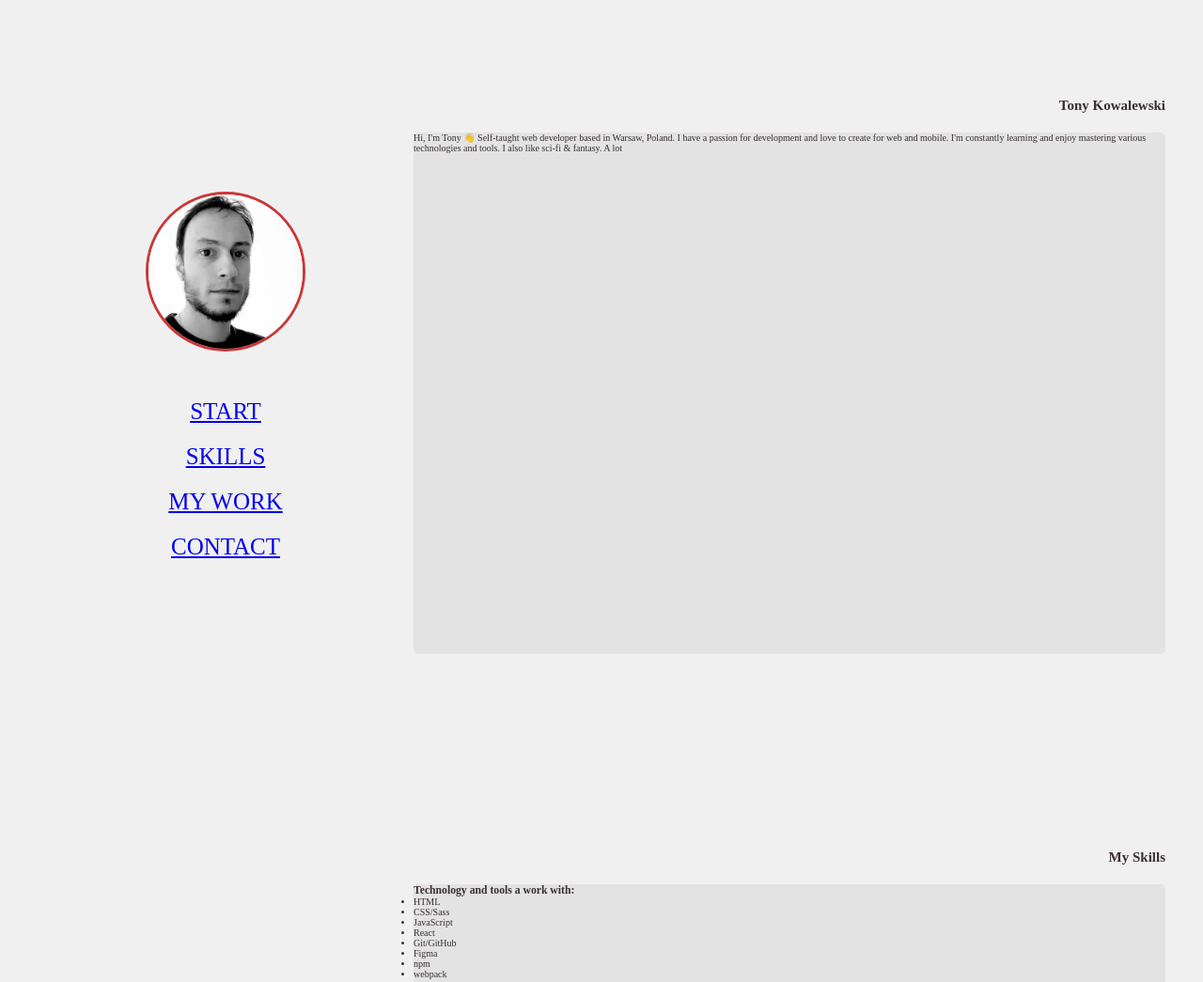
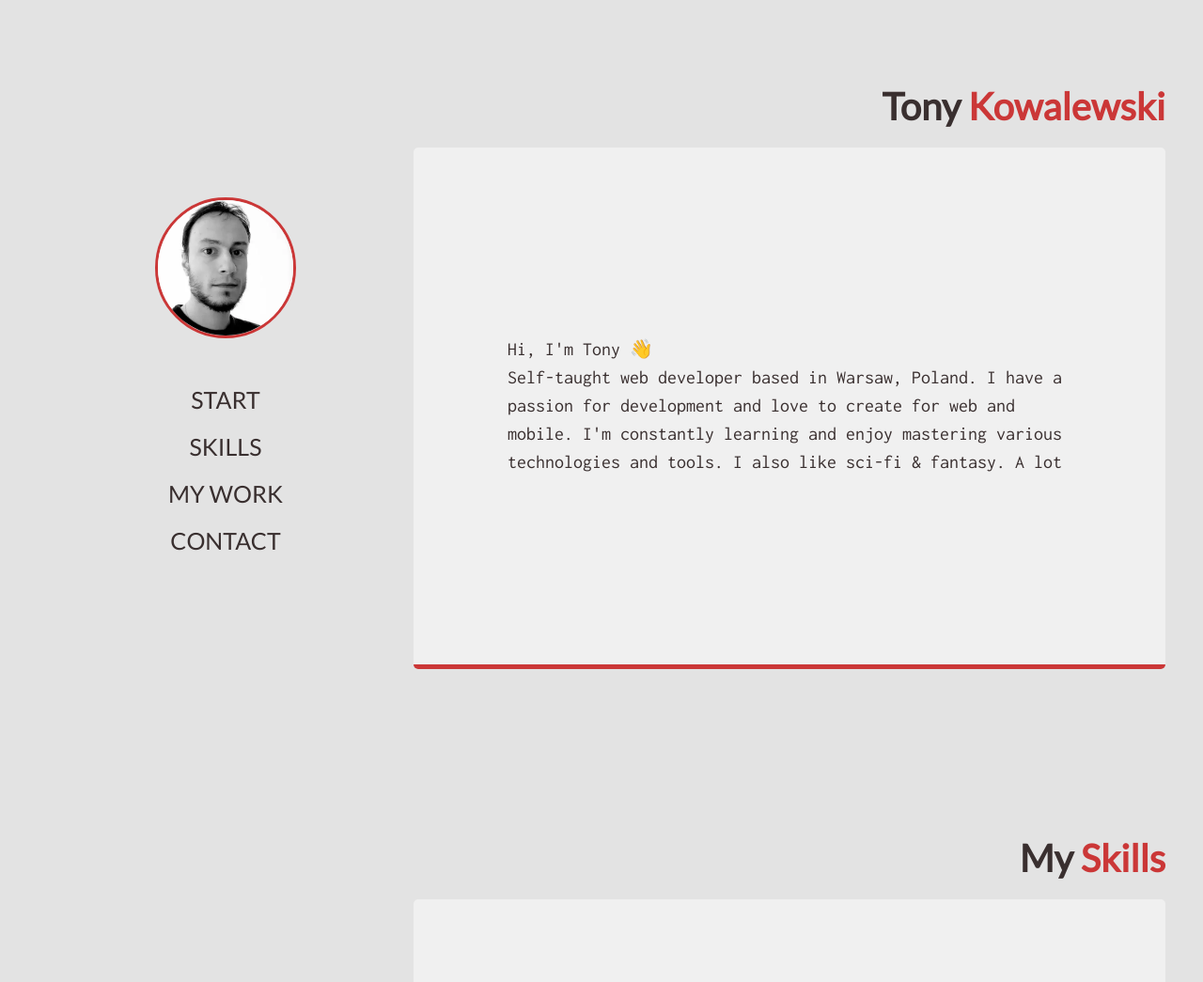
Before and after one commit to t-kowalewski/my_website_v2, a website: page index.html in a window 1280 px wide. Shown: the top 1045 px of the page at 94% size. Drawn offline with Linux system fonts and the light colour scheme.

Commit message:
update nav & style, add fonts

```diff
--- a/index.html
+++ b/index.html
@@ -5,6 +5,9 @@
   <meta charset="UTF-8">
   <meta http-equiv="X-UA-Compatible" content="IE=edge">
   <meta name="viewport" content="width=device-width, initial-scale=1.0">
+
+  <link href="https://fonts.googleapis.com/css2?family=Inconsolata&family=Lato&display=swap" rel="stylesheet">
+
 
   <link rel="stylesheet" href="css/style.css">
 
@@ -18,10 +21,10 @@
       <img src="img/profile_pic.webp" alt="Tony Kowalewski">
 
       <ul class="menu">
-        <li class="menu__item"><a href="#start">Start</a></li>
-        <li class="menu__item"><a href="#skills">Skills</a></li>
-        <li class="menu__item"><a href="#work">My Work</a></li>
-        <li class="menu__item"><a href="#contact">Contact</a></li>
+        <li class="menu__item"><a class="menu__link" href="#start">Start</a></li>
+        <li class="menu__item"><a class="menu__link" href="#skills">Skills</a></li>
+        <li class="menu__item"><a class="menu__link" href="#work">My Work</a></li>
+        <li class="menu__item"><a class="menu__link" href="#contact">Contact</a></li>
       </ul>
     </nav>
 
@@ -29,10 +32,10 @@
     <div class="content">
       <!-- Start -->
       <section class="page" id="start">
-        <h2 class="page__title">Tony Kowalewski</h2>
+        <h2 class="page__title">Tony <span class="page__title--red">Kowalewski</span></h2>
 
         <div class="card">
-          <p class="card__text">Hi, I'm Tony 👋
+          <p class="card__text">Hi, I'm Tony 👋<br>
             Self-taught web developer based in Warsaw, Poland. I have a passion for development and love to create for
             web
             and
@@ -44,9 +47,9 @@
 
       <!-- Skills -->
       <section class="page" id="skills">
-        <h2 class="page__title">My Skills</h2>
+        <h2 class="page__title">My <span class="page__title--red">Skills</span></h2>
 
-        <div class="card">
+        <div class="card card--skills">
           <h3 class="card__title">Technology and tools a work with:</h3>
 
           <ul class="card__list">
@@ -67,9 +70,9 @@
 
       <!-- Work -->
       <section class="page" id="work">
-        <h2 class="page__title">My Work</h2>
+        <h2 class="page__title">My <span class="page__title--red">Work</span></h2>
 
-        <div class="card">
+        <div class="card card--work">
           <h3 class="card__title">Check out some of my projects</h3>
 
           <div class="project">
--- a/sass/_base.scss
+++ b/sass/_base.scss
@@ -1,8 +1,6 @@
 // COLOR VARIABLES
-$color-primary: #cb3737;
-// $color-primary-dark: #b28451;
-
-$color-secondary: #101d2c;
+$color-primary: #392f2f;
+$color-secondary: #cb3737;
 
 $color-grey-light-1: #f0f0f0;
 $color-grey-light-2: #e3e3e3;
@@ -11,8 +9,8 @@ $color-grey-dark-1: #392f2f;
 // $color-grey-dark-2: #6d5d4b;
 
 // FONT VARIABLES
-$font-primary: 'Nunito', sans-serif;
-$font-display: 'Josefin Sans', sans-serif;
+$font-primary: 'Inconsolata', monospace;
+$font-secondary: 'Lato', sans-serif;
 
 // GLOBAL RESET & STYLING
 *,
@@ -35,6 +33,6 @@ html {
 body {
   display: flex;
   justify-content: center;
-  background-color: $color-grey-light-1;
-  color: $color-grey-dark-1;
+  background-color: $color-grey-light-2;
+  color: $color-primary;
 }
--- a/sass/_components.scss
+++ b/sass/_components.scss
@@ -8,6 +8,18 @@
 .card {
   width: 80rem;
   height: 75%;
-  background-color: $color-grey-light-2;
+  background-color: $color-grey-light-1;
   border-radius: 5px;
+  border-bottom: solid 5px $color-secondary;
+
+  display: flex;
+  flex-direction: column;
+  justify-content: center;
+  align-items: center;
+
+  &__text {
+    font-size: 2rem;
+    line-height: 1.5;
+    width: 75%;
+  }
 }
--- a/sass/_layout.scss
+++ b/sass/_layout.scss
@@ -13,6 +13,7 @@
 
 .sidebar {
   height: 100vh;
+  font-family: $font-secondary;
 
   grid-column: nav-start 1 / nav-end 4;
   // grid-row: 1 / 2;
@@ -26,9 +27,9 @@
   justify-content: center;
 
   img {
-    width: 17rem;
+    width: 15rem;
     border-radius: 50%;
-    border: 3px solid $color-primary;
+    border: 3px solid $color-secondary;
     margin-bottom: 5rem;
   }
 
@@ -41,6 +42,19 @@
     &__item:not(:last-child) {
       margin-bottom: 2rem;
     }
+
+    &__link {
+      &:link,
+      &:visited {
+        text-decoration: none;
+        color: $color-primary;
+      }
+
+      &:hover,
+      &:active {
+        color: $color-secondary;
+      }
+    }
   }
 }
 
@@ -51,6 +65,8 @@
   display: grid;
   grid-template-rows: repeat(4, 100vh);
 
+  font-family: $font-primary;
+
   .page {
     display: flex;
     flex-direction: column;
@@ -60,10 +76,12 @@
     &__title {
       align-self: flex-end;
       margin-bottom: 2rem;
+      font-family: $font-secondary;
+      font-size: 4rem;
+
+      &--red {
+        color: $color-secondary;
+      }
     }
   }
-
-  #start {
-    // grid-row: 1 / 2;
-  }
 }
```
Also changed, not shown: css/style.css.
